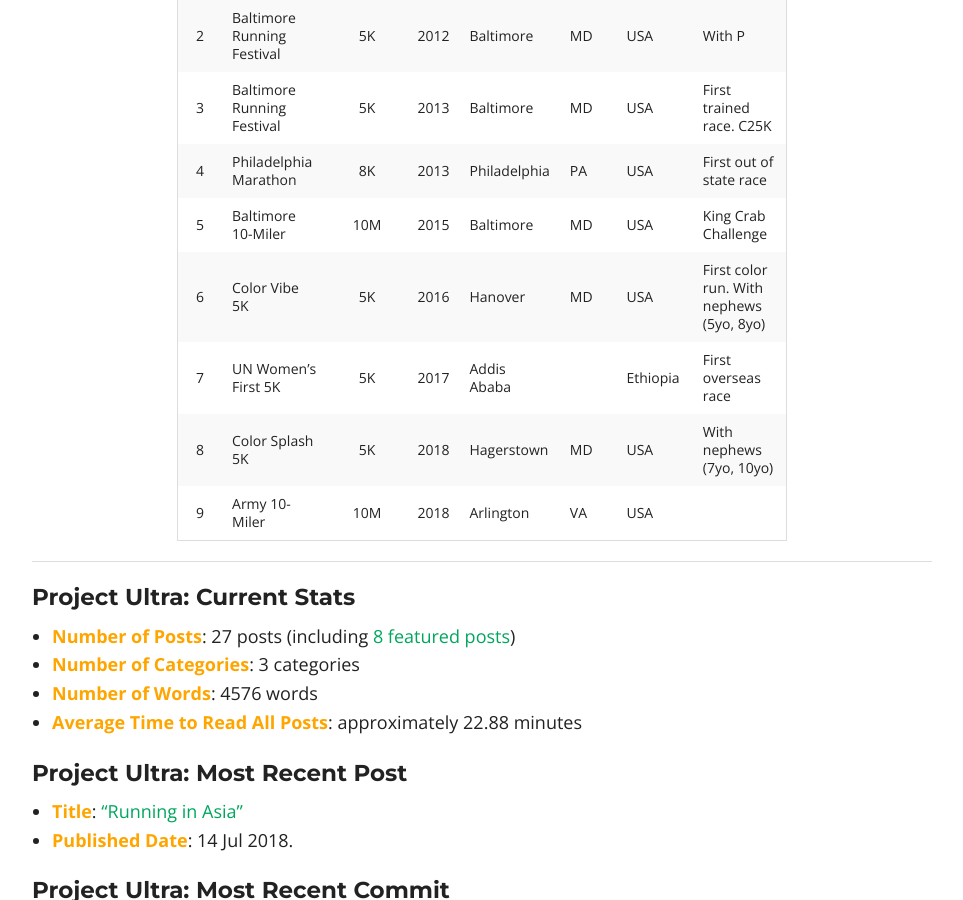
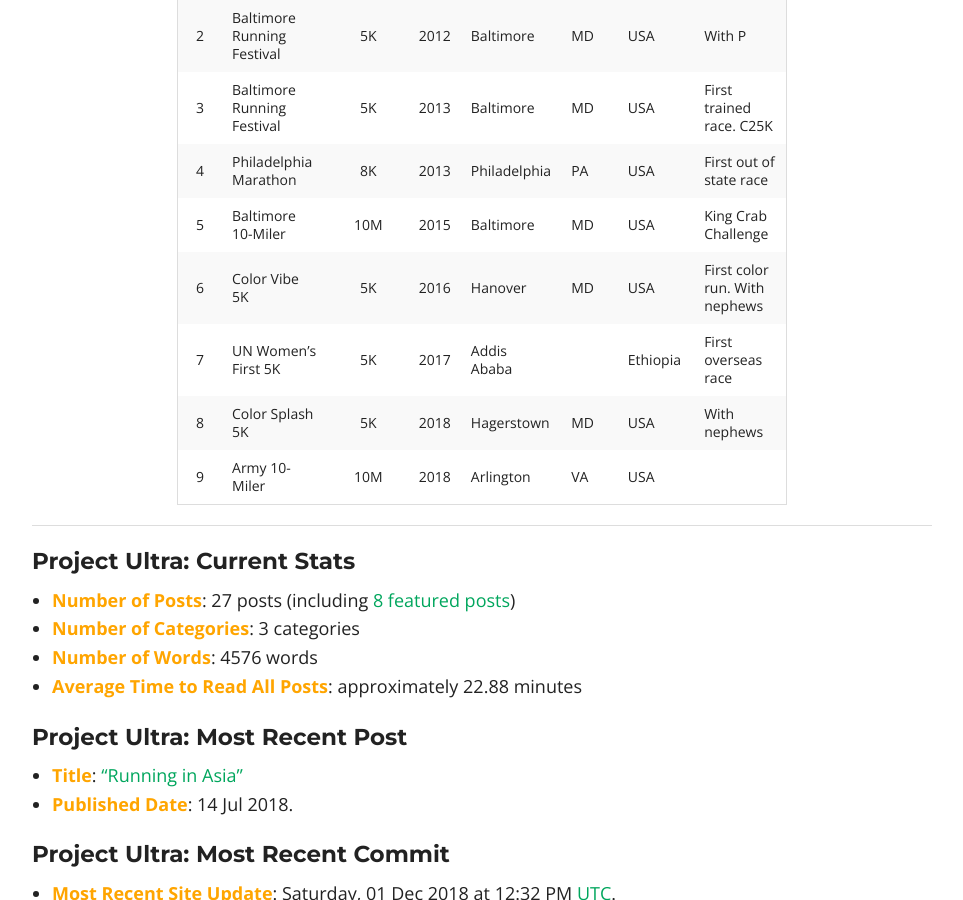
Before and after one commit to kcmlin/kcmlin.github.io, a Jekyll site: the page built from about.md, in a window 1280 px wide and 900 px high, scrolled down 3020 px. Shown: the whole window, without its empty margins (158-1121 px from the left). Built offline with Jekyll 4.4.1, drawn with Linux system fonts in a browser that asks for light colours; nearby versions of some CDN libraries.

Commit message:
Update about.md

```diff
--- a/about.md
+++ b/about.md
@@ -65,9 +65,9 @@
 | 3    | Baltimore Running Festival | 5K    | 2013 | Baltimore  | MD | USA | First trained race. C25K |
 | 4    | Philadelphia Marathon      | 8K    | 2013 | Philadelphia  | PA | USA | First out of state race |
 | 5    | Baltimore 10-Miler         | 10M   | 2015 | Baltimore  | MD | USA | King Crab Challenge |
-| 6    | Color Vibe 5K              | 5K    | 2016 | Hanover    | MD | USA | First color run. With nephews (5yo, 8yo) |
+| 6    | Color Vibe 5K              | 5K    | 2016 | Hanover    | MD | USA | First color run. With nephews |
 | 7    | UN Women's First 5K        | 5K    | 2017 | Addis Ababa | | Ethiopia | First overseas race |
-| 8    | Color Splash 5K            | 5K    | 2018 | Hagerstown    | MD | USA | With nephews (7yo, 10yo) |
+| 8    | Color Splash 5K            | 5K    | 2018 | Hagerstown    | MD | USA | With nephews |
 | 9    | Army 10-Miler              | 10M   | 2018 | Arlington   | VA | USA |  |
 
 
```
